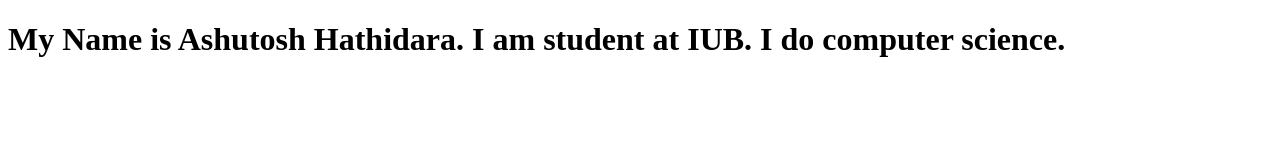
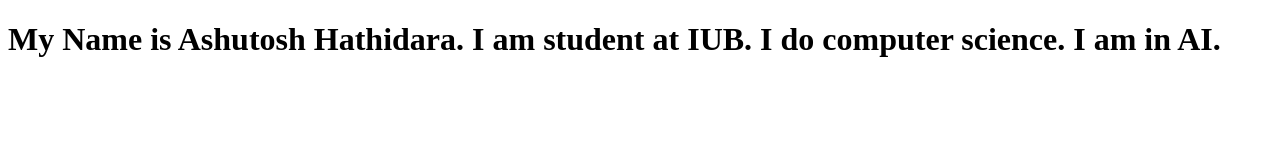
Before and after one commit to ashutosh1919/report-curator, a website: page templates/index.html in a window 1280 px wide. Drawn offline with Linux system fonts and the light colour scheme.

Commit message:
checking error

```diff
--- a/templates/index.html
+++ b/templates/index.html
@@ -7,6 +7,6 @@
     <title>Document</title>
 </head>
 <body>
-    <h1>My Name is Ashutosh Hathidara. I am student at IUB. I do computer science.</h1>
+    <h1>My Name is Ashutosh Hathidara. I am student at IUB. I do computer science. I am in AI.</h1>
 </body>
 </html>
```
